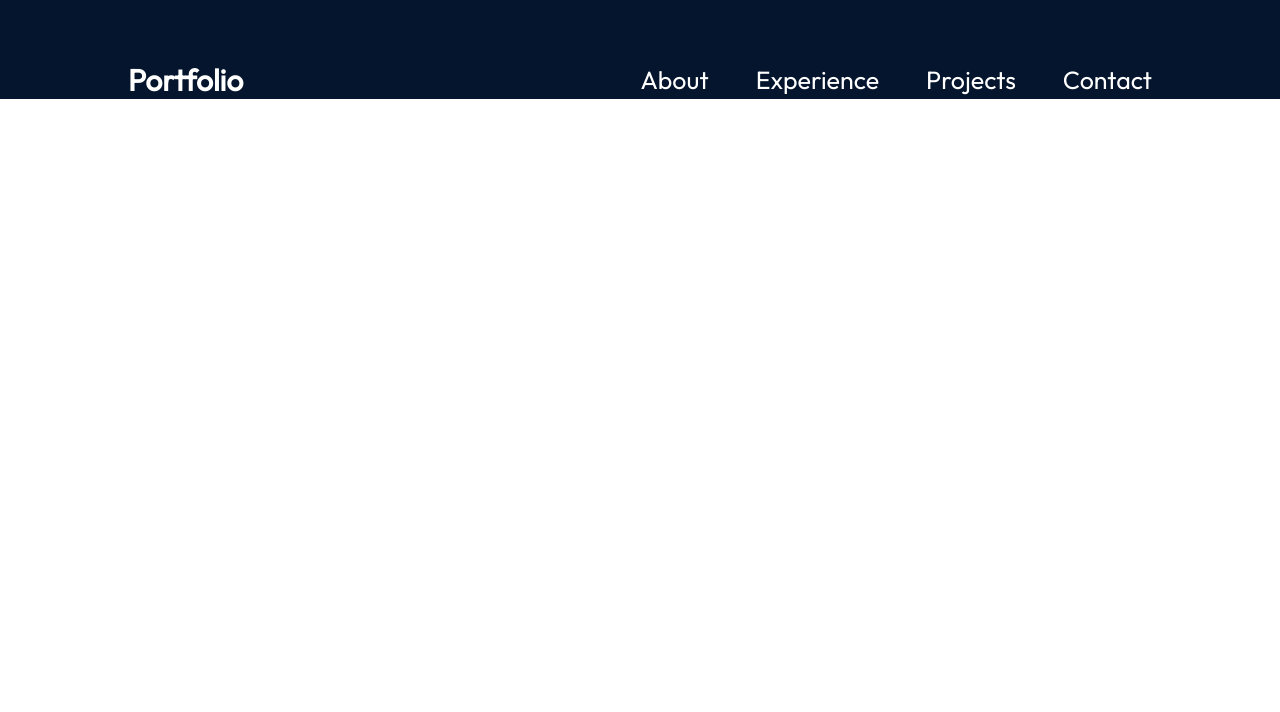
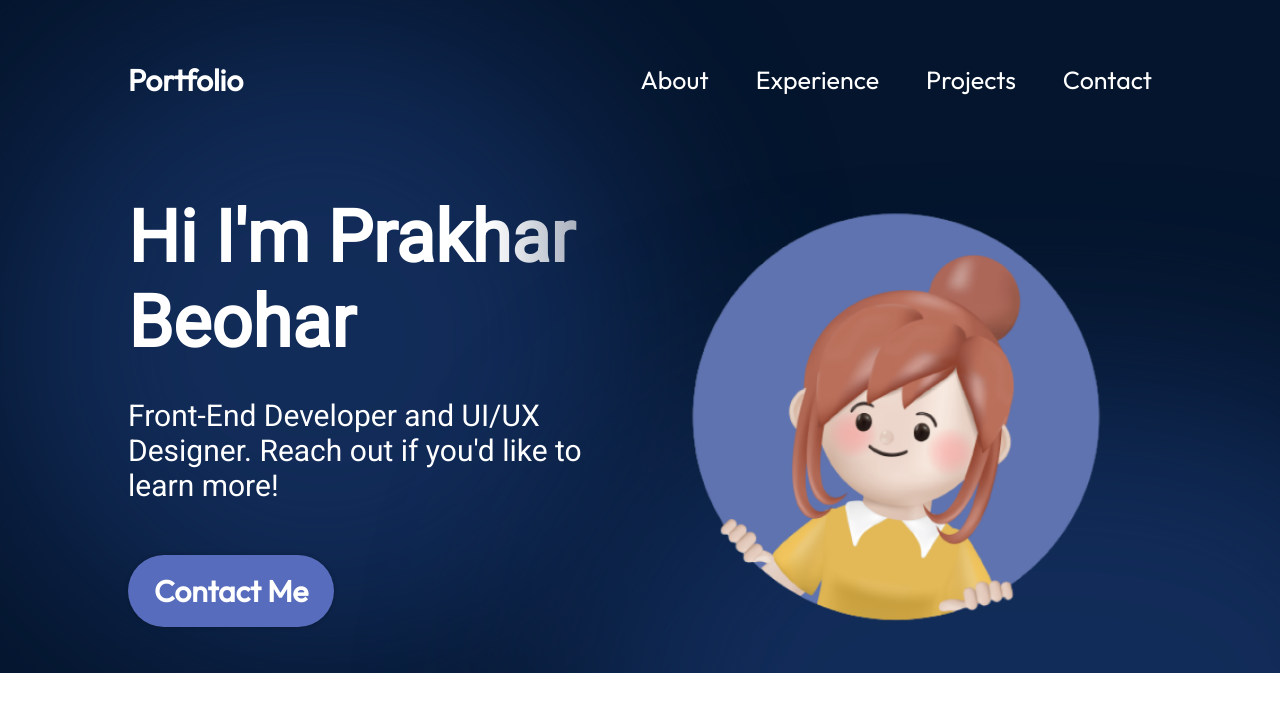
Before and after one commit to pb014/Perosnal-Portfolio, a React (Vite) app in the folder react-portfolio/: page / in a window 1280 px wide. Shown: the top 712 px of the page. Built offline with nearby package versions, Linux system fonts and the light colour scheme.

Commit message:
Hero section complete

```diff
--- a/react-portfolio/src/App.jsx
+++ b/react-portfolio/src/App.jsx
@@ -1,11 +1,14 @@
 import styles from "./App.module.css";
-import { Navbar } from './components/Navbar/Navbar'
+import { Hero } from "./components/Hero/Hero";
+import { Navbar } from './components/Navbar/Navbar';
+
 
 function App() {
 
   return (
     <div className = {styles.App}>
       <Navbar />
+      <Hero />
     </div>
   )
 }
--- /dev/null
+++ b/react-portfolio/src/components/Hero/Hero.jsx
@@ -0,0 +1,16 @@
+import React from 'react';
+import { getImageUrl } from '../../utils';
+import styles from "./Hero.module.css";
+
+export const Hero = () => {
+  return <section className={styles.container}>
+    <div className={styles.content}>
+        <h1 className={styles.title}>Hi I'm Prakhar Beohar</h1>
+        <p className={styles.description}>Front-End Developer and UI/UX Designer. Reach out if you'd like to learn more!</p>
+        <a href="mailto:prakharbeohar81@gmail.com" className={styles.contactBtn}>Contact Me</a>
+    </div>
+    <img src={getImageUrl("hero/heroImage.png")} alt ="Hero image of me" className={styles.heroImg}/>
+    <div className={styles.topBlur} />
+    <div className={styles.bottomBlur}/>
+  </section>
+}
--- /dev/null
+++ b/react-portfolio/src/components/Hero/Hero.module.css
@@ -0,0 +1,111 @@
+@import "../../vars.css";
+
+.container {
+  position: relative;
+  display: flex;
+  align-items: center;
+  justify-content: space-between;
+  margin-top: 49px;
+  z-index: 1;
+  margin-left: 10%;
+  margin-right: 10%;
+}
+
+.content {
+  display: flex;
+  flex-direction: column;
+  align-items: flex-start;
+  color: var(--color-text);
+  z-index: 1;
+}
+
+.title {
+  font-size: 72px;
+  font-weight: 900;
+  margin-bottom: 33px;
+  font-family: var(--font-roboto);
+  background: linear-gradient(
+    90deg,
+    rgba(255, 255, 255, 1) 70%,
+    rgba(255, 255, 255, 0) 120%
+  );
+  -webkit-text-fill-color: transparent;
+  -webkit-background-clip: text;
+}
+
+.description {
+  font-size: 30px;
+  font-family: var(--font-roboto);
+  margin-bottom: 52px;
+}
+
+.contactBtn {
+  text-decoration: none;
+  background-color: var(--color-primary);
+  color: var(--color-text);
+  border-radius: 100px;
+  font-size: 30px;
+  font-weight: 600;
+  padding: 17px 26px;
+  box-shadow: 0 0 4px 0 rgba(0, 0, 0, 0.25);
+}
+
+.heroImg {
+  width: 50%;
+  z-index: 1;
+
+  animation-name: floating;
+  animation-duration: 3s;
+  animation-iteration-count: infinite;
+  animation-timing-function: ease-in-out;
+}
+
+@keyframes floating {
+  0% {
+    transform: translate(0, 0px);
+  }
+  50% {
+    transform: translate(0, 10px);
+  }
+  100% {
+    transform: translate(0, -0px);
+  }
+}
+
+.topBlur {
+  position: absolute;
+  width: 50vw;
+  height: 50vw;
+  min-width: 350px;
+  min-width: 350px;
+  top: -128px;
+  left: -10vw;
+  border-radius: 764px;
+  background: rgba(25, 55, 109, 0.7);
+  filter: blur(100px);
+  z-index: 0;
+}
+
+.bottomBlur {
+  position: absolute;
+  width: 70vw;
+  height: 50vw;
+  min-width: 350px;
+  min-width: 250px;
+  top: 246px;
+  right: -25vw;
+  border-radius: 764px;
+  background: rgba(25, 55, 109, 0.7);
+  filter: blur(100px);
+  z-index: 0;
+}
+
+@media screen and (max-width: 830px) {
+  .container {
+    flex-direction: column-reverse;
+  }
+
+  .content {
+    align-items: center;
+  }
+}
```
Also changed, not shown: react-portfolio/src/components/About/About.jsx (added), react-portfolio/src/components/About/About.module.css (added).
